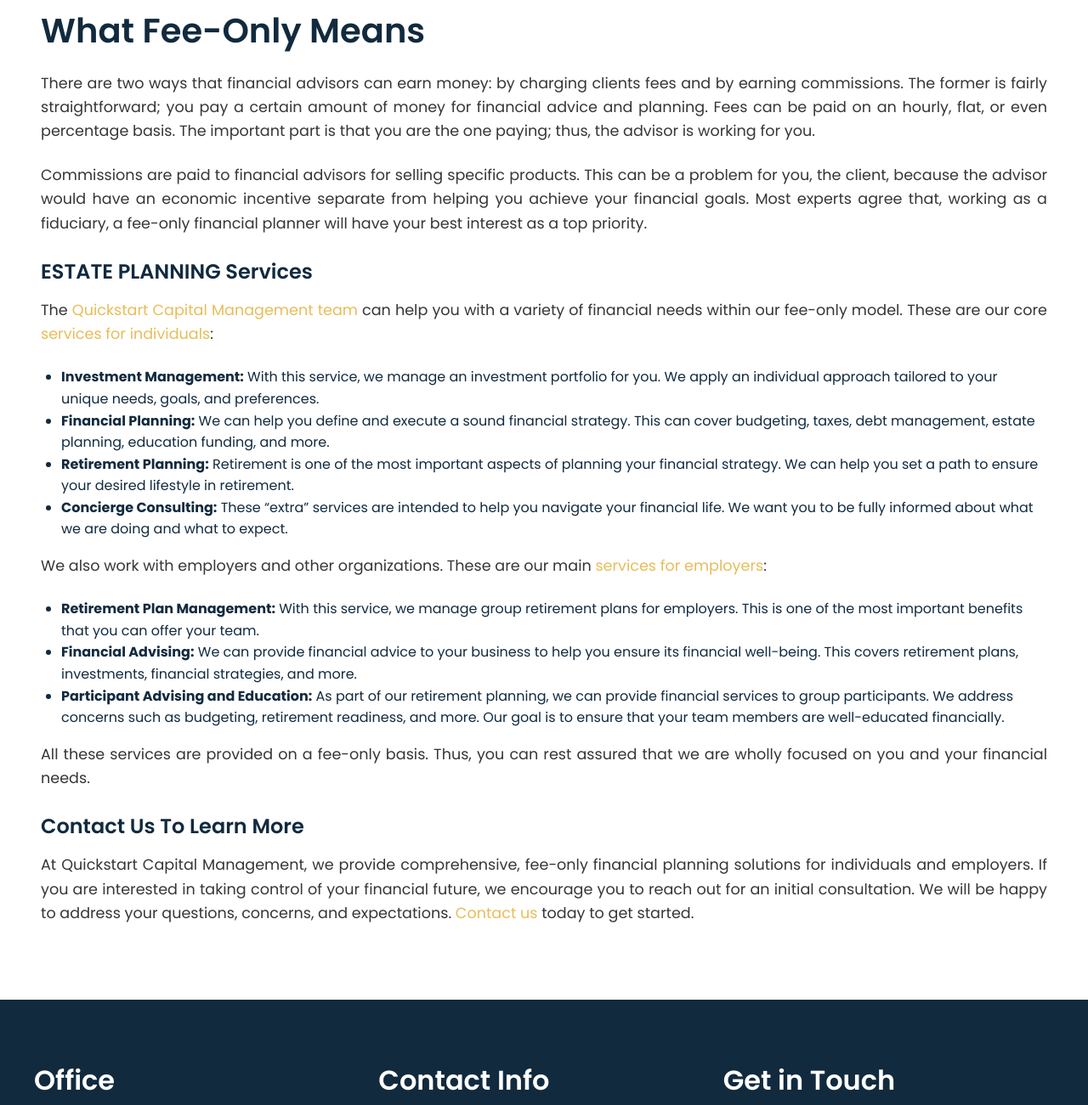
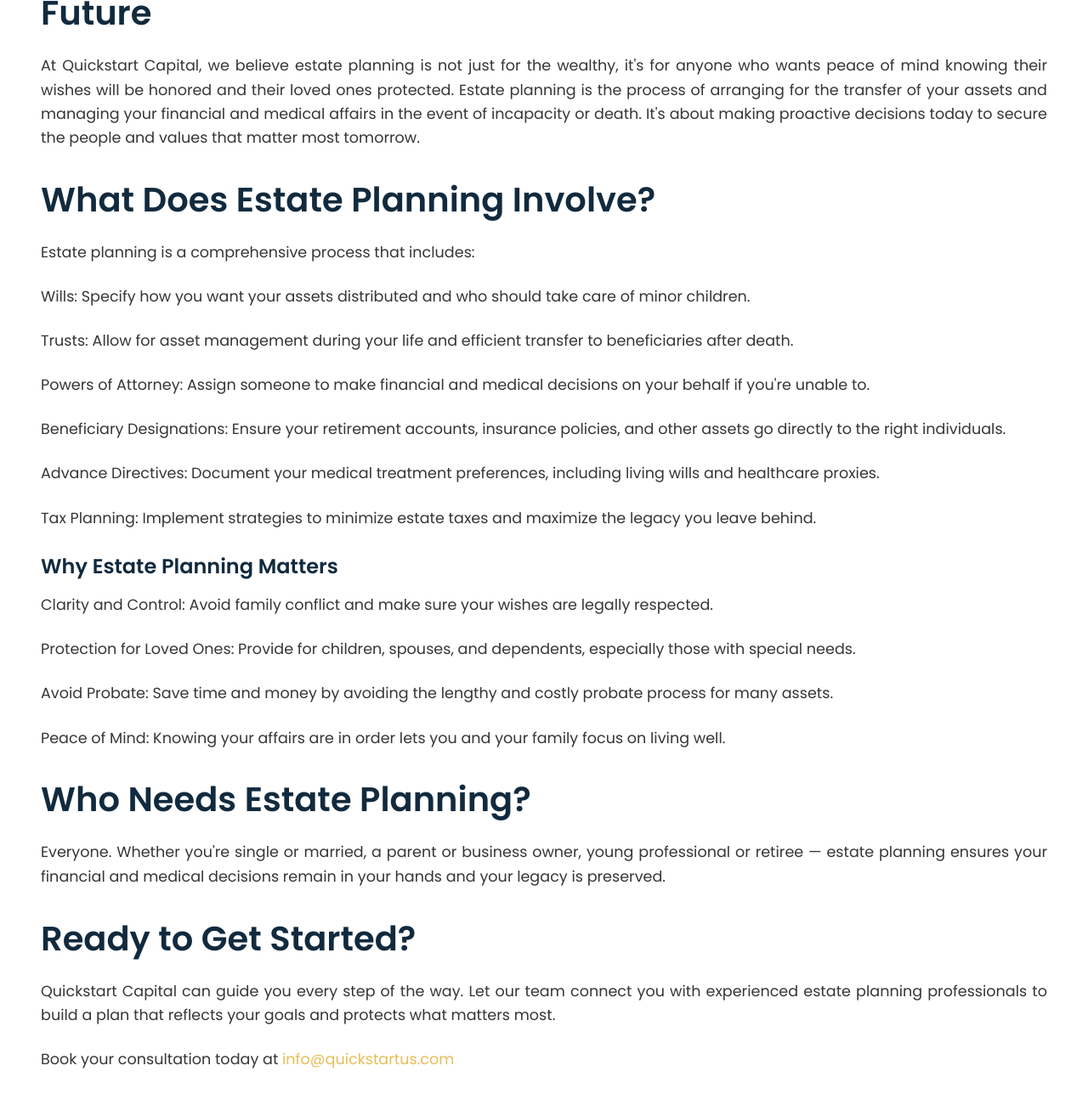
Before and after one commit to Heisobims/Quickstart, a website: page product-services/estateplanning.html in a window 1280 px wide. Shown: the part 757-2058 px from the top of the page at 85% size. Drawn offline with nearby package versions, Linux system fonts and the light colour scheme.

Commit message:
adjust text

```diff
--- a/product-services/estateplanning.html
+++ b/product-services/estateplanning.html
@@ -70,45 +70,62 @@
 <section class="page-body">
     <div class="page-body-content">
 
-        <p>Quickstart Capital Management is a fee-only financial planner. We know that not everyone is familiar with terms like this. However, understanding the difference between fee-only and commission-earning financial planners is very important for your financial future. With ESTATE PLANNING solutions, you can be confident that your advisor will be acting in your best interest.</p>
-
-<h1>What Fee-Only Means</h1>
-
-<p>There are two ways that financial advisors can earn money: by charging clients fees and by earning commissions. The former is fairly straightforward; you pay a certain amount of money for financial advice and planning. Fees can be paid on an hourly, flat, or even percentage basis. The important part is that you are the one paying; thus, the advisor is working for you.</p>
-
-<p>Commissions are paid to financial advisors for selling specific products. This can be a problem for you, the client, because the advisor would have an economic incentive separate from helping you achieve your financial goals. Most experts agree that, working as a fiduciary, a fee-only financial planner will have your best interest as a top priority.</p>
-
-<h3>ESTATE PLANNING Services</h3>
-
-<p>The <a href="/">Quickstart Capital Management team</a> can help you with a variety of financial needs within our fee-only model. These are our core <a href="/product-services/individuals.html">services for individuals</a>:</p>
-
-<ul>
-	<li><strong>Investment Management:</strong> With this service, we manage an investment portfolio for you. We apply an individual approach tailored to your unique needs, goals, and preferences.</li>
-	<li><strong>Financial Planning:</strong> We can help you define and execute a sound financial strategy. This can cover budgeting, taxes, debt management, estate planning, education funding, and more.</li>
-	<li><strong>Retirement Planning:</strong> Retirement is one of the most important aspects of planning your financial strategy. We can help you set a path to ensure your desired lifestyle in retirement.</li>
-	<li><strong>Concierge Consulting:</strong> These “extra” services are intended to help you navigate your financial life. We want you to be fully informed about what we are doing and what to expect.</li>
-</ul>
-
-<p>We also work with employers and other organizations. These are our main <a href="/product-services/employers.html">services for employers</a>:</p>
-
-<ul>
-	<li><strong>Retirement Plan Management:</strong> With this service, we manage group retirement plans for employers. This is one of the most important benefits that you can offer your team.</li>
-	<li><strong>Financial Advising:</strong> We can provide financial advice to your business to help you ensure its financial well-being. This covers retirement plans, investments, financial strategies, and more.</li>
-	<li><strong>Participant Advising and Education:</strong> As part of our retirement planning, we can provide financial services to group participants. We address concerns such as budgeting, retirement readiness, and more. Our goal is to ensure that your team members are well-educated financially.</li>
-</ul>
-
-<p>All these services are provided on a fee-only basis. Thus, you can rest assured that we are wholly focused on you and your financial needs.</p>
-
-<h3>Contact Us To Learn More</h3>
-
-<p>At Quickstart Capital Management, we provide comprehensive, fee-only financial planning solutions for individuals and employers. If you are interested in taking control of your financial future, we encourage you to reach out for an initial consultation. We will be happy to address your questions, concerns, and expectations. <a href="/contactus.html">Contact us</a> today to get started.</p>
 
 
+<h1>Estate Planning: Protecting Your Legacy, Securing Your Future</h1>
+<p>At Quickstart Capital, we believe estate planning is not just for the wealthy, it's for anyone who wants peace of mind knowing their wishes will be honored and their loved ones protected. Estate planning is the process of arranging for the transfer of your assets and managing your financial and medical affairs in the event of incapacity or death. It's about making proactive decisions today to secure the people and values that matter most tomorrow.
 
+</p>
 
+<h1>What Does Estate Planning Involve?
+</h1>
 
+<p>Estate planning is a comprehensive process that includes:
+</p>
 
-    </div>
+<p>Wills: Specify how you want your assets distributed and who should take care of minor children.
+</p>
+<p>
+Trusts: Allow for asset management during your life and efficient transfer to beneficiaries after death.
+</p>
+<p>Powers of Attorney: Assign someone to make financial and medical decisions on your behalf if you're unable to.
+</p>
+<p>
+Beneficiary Designations: Ensure your retirement accounts, insurance policies, and other assets go directly to the right individuals.
+</p>
+<p>
+Advance Directives: Document your medical treatment preferences, including living wills and healthcare proxies.
+</p>
+<p>
+Tax Planning: Implement strategies to minimize estate taxes and maximize the legacy you leave behind.
+</p>
+
+<h3>Why Estate Planning Matters</h3>
+
+<p>Clarity and Control: Avoid family conflict and make sure your wishes are legally respected.
+</p>
+<p>Protection for Loved Ones: Provide for children, spouses, and dependents, especially those with special needs.
+</p>
+<p>Avoid Probate: Save time and money by avoiding the lengthy and costly probate process for many assets.
+</p>
+<p>Peace of Mind: Knowing your affairs are in order lets you and your family focus on living well.
+</p>
+
+<h1>Who Needs Estate Planning?
+</h1>
+
+<p>
+Everyone. Whether you're single or married, a parent or business owner, young professional or retiree — estate planning ensures your financial and medical decisions remain in your hands and your legacy is preserved.
+</p>
+<h1>Ready to Get Started?
+</h1>
+
+<p>Quickstart Capital can guide you every step of the way. Let our team connect you with experienced estate planning professionals to build a plan that reflects your goals and protects what matters most.
+
+</p>
+<p> Book your consultation today at <a href="mailto:info@quickstartus.com ">info@quickstartus.com </a>
+</p>
+</div>
 
 </section>
 
--- a/style.css
+++ b/style.css
@@ -291,7 +291,7 @@
   color: #1a4a75;
   height: 60vh;
   background-image: url("/images/COVERbg.jpg");
-  background-size: cover;
+  /* background-size: cover; */
   background-position: center;
   display: flex;
   justify-content: center;
@@ -1014,7 +1014,7 @@
 #hero-pages{
   font-family: "Bebas Neue", sans-serif;
   color: #1a4a75;
-  height: 40vh;
+  height: 50vh;
   text-align: center;
   display: flex;
   align-items: center;
@@ -1223,7 +1223,7 @@
 #hero-pages{
   font-family: "Bebas Neue", sans-serif;
   color: #1a4a75;
-  height: 40vh;
+  height: 50vh;
   text-align: center;
   display: flex;
   align-items: center;
@@ -1240,7 +1240,6 @@
 
 
 #hero{
-  font-family: "Bebas Neue", sans-serif;
   color: #1a4a75;
   text-align: center;
   display: flex;
```
